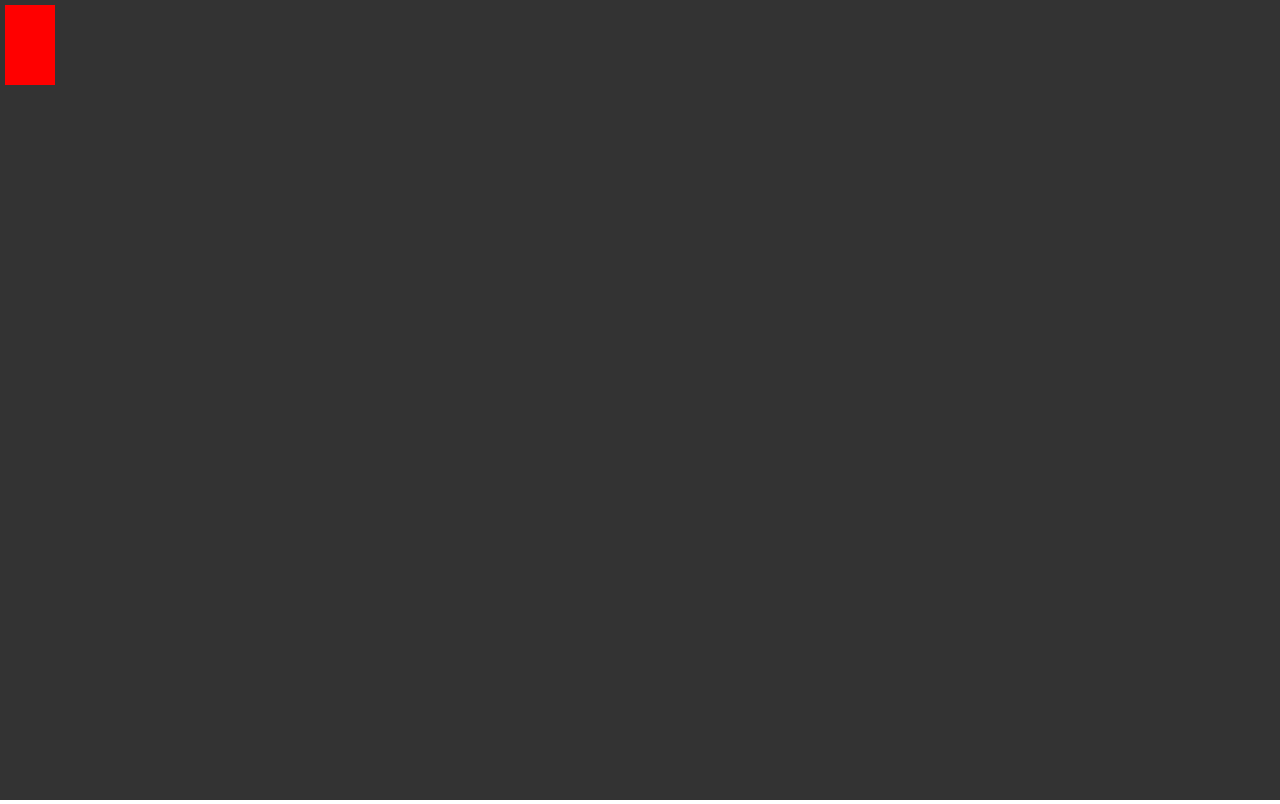
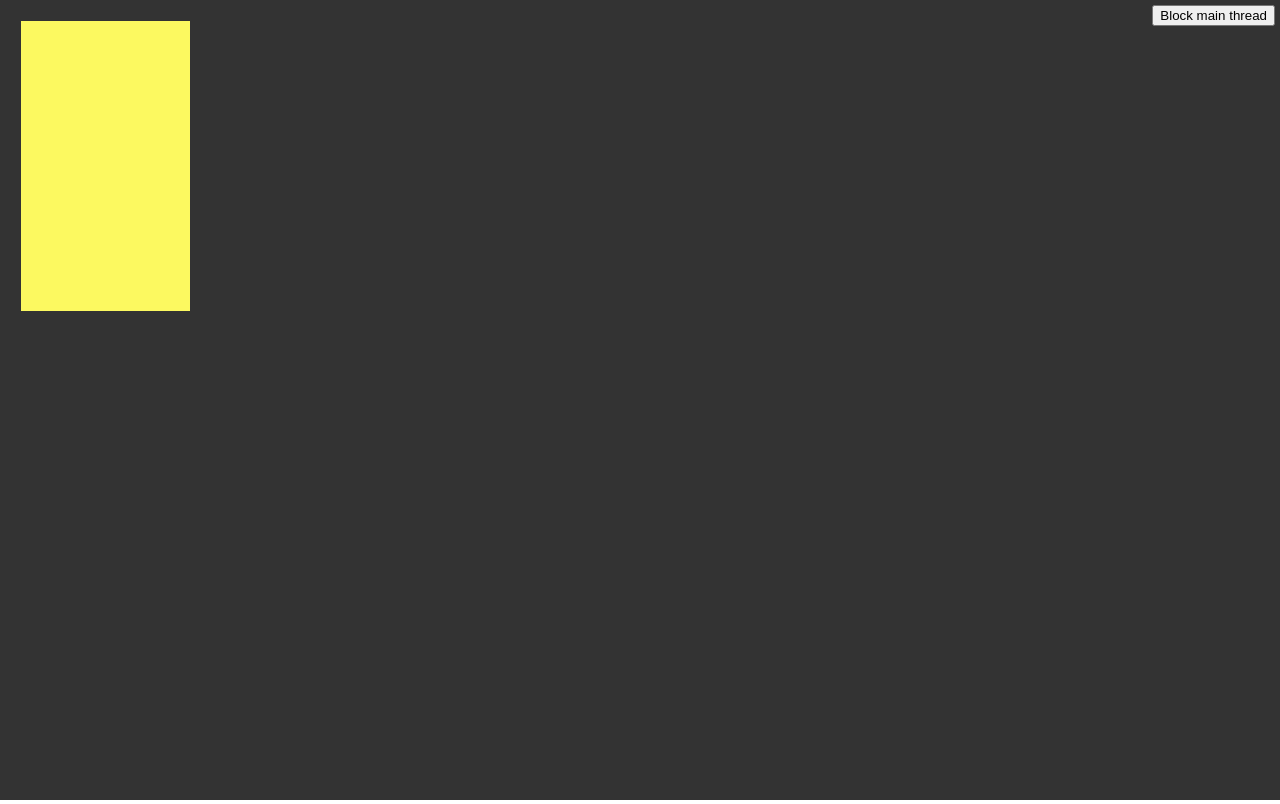
Before and after one commit to nmorel/offscreen-canvas-worker, a React (Create React App) app: page / in a window 1280 px wide. Built offline with nearby package versions, Linux system fonts and the light colour scheme.

Commit message:
Add random rectangles

```diff
--- a/src/App.tsx
+++ b/src/App.tsx
@@ -1,4 +1,5 @@
 import React, { useLayoutEffect, useRef, useState } from 'react';
+import { getRandomColor, getRandomRect } from './utils';
 
 const contextOptions: CanvasRenderingContext2DSettings = {alpha: true}
 
@@ -31,8 +32,8 @@ function Canvas({width, height}: {width: number, height: number}) {
 
       context.setTransform(1, 0, 0, 1, 0, 0)
 
-      context.fillStyle = 'red'
-      context.fillRect(5, 5, 50, 80)
+      context.fillStyle = getRandomColor()
+      context.fillRect(...getRandomRect())
 
       context.restore()
 
@@ -57,7 +58,13 @@ function App() {
   }, [])
 
   return (
-    <div ref={containerRef} style={{width: '100%', height: '100%', backgroundColor: '#333'}}>
+    <div ref={containerRef} style={{position: 'relative', width: '100%', height: '100%', backgroundColor: '#333'}}>
+      <button type="button" style={{position: 'absolute', top: 5, right: 5}} onClick={() => {
+        const now = performance.now()
+        while(performance.now() - now < 2000) {
+          // just loop
+        }
+      }}>Block main thread</button>
       {!!dims.width && !!dims.height && <Canvas {...dims} />}
     </div>
   );
--- /dev/null
+++ b/src/utils.ts
@@ -0,0 +1,11 @@
+function getRandomInt(max: number) {
+    return Math.floor(Math.random() * Math.floor(max));
+  }
+
+export function getRandomColor() {
+    return `rgb(${getRandomInt(256)}, ${getRandomInt(256)}, ${getRandomInt(256)})`
+}
+
+export function getRandomRect(): [number, number, number, number] {
+    return [getRandomInt(50), getRandomInt(50), getRandomInt(500), getRandomInt(500)]
+}
```
